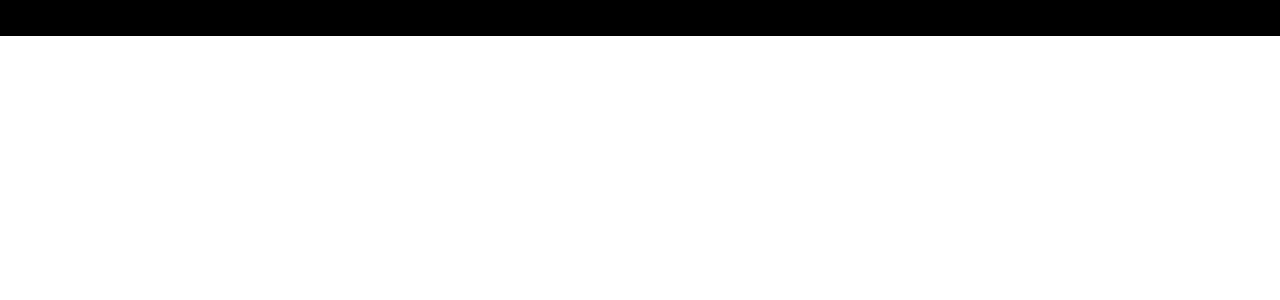
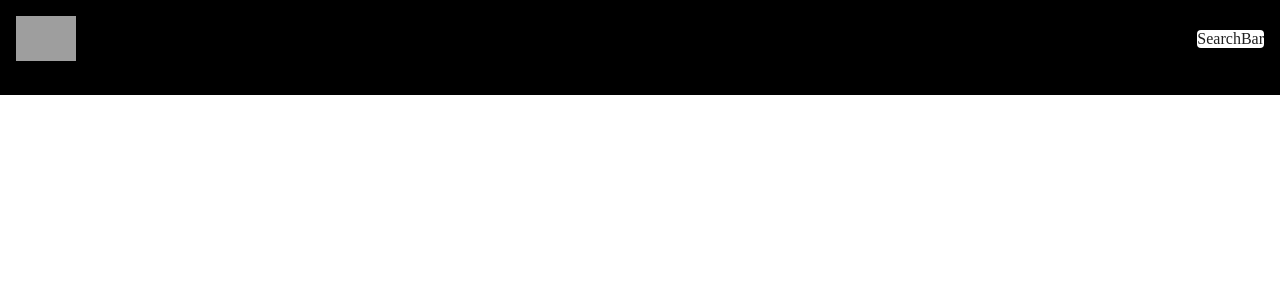
Before and after one commit to Khash90/Youtube-Clone, a React (Create React App) app: page / in a window 1280 px wide. Shown: the top 300 px of the page. Built offline with nearby package versions, Linux system fonts and the light colour scheme; grey boxes are pictures that could not be loaded.

Commit message:
logo added , fixin navbar and searchbar

```diff
--- a/src/components/Navbar.jsx
+++ b/src/components/Navbar.jsx
@@ -1,9 +1,30 @@
-import React from 'react'
+import { Stack } from '@mui/material';
+import { Link } from 'react-router-dom';
 
-const Navbar = () => {
-  return (
-    <div>Navbar</div>
+import {logo} from '../utils/constants.js'
+import SearchBar from './SearchBar.jsx';
+
+const Navbar = () => (
+    <Stack
+    direction='row'
+    alignItems='center'
+    p={2}
+    sx={{
+      position: 'sticky',
+      background: '#000' ,
+      top: 0 ,
+      justifyContent: 'space-between'}}>
+
+      <Link to='/' style={{ display: 'flex', alignItems: 'center' }}>
+
+        <img src={logo} alt='logo' height={45} />
+
+      </Link>
+
+      <SearchBar />
+
+    </Stack>
   )
-}
+
 
 export default Navbar
--- /dev/null
+++ b/src/components/SearchBar.jsx
@@ -0,0 +1,12 @@
+import { useState } from "react";
+import { useNavigate } from "react-router-dom";
+import {Paper , IconButton} from '@mui/material';
+import { SearcIcon } from '@mui/icons-material';
+
+const SearchBar = () => {
+  return (
+    <Paper>SearchBar</Paper>
+  )
+}
+
+export default SearchBar
--- a/src/index.css
+++ b/src/index.css
@@ -1,8 +1,3 @@
-@tailwind base;
-@tailwind components;
-@tailwind utilities;
-
-
 html,
 body {
   margin: 0;
@@ -12,44 +7,82 @@
 
 a {
   text-decoration: none;
-  color: black
-}
-/* Active Navigation Link */
-.active {
-  @apply text-cyan-500;
+  color: black;
 }
 
-.active svg {
-  @apply text-cyan-500;
+::-webkit-scrollbar {
+  width: 0px;
+  height: 5px;
 }
 
-.bar:nth-child(2) {
-  animation-delay: 0.2s;
-}
-.bar:nth-child(3) {
-  animation-delay: 0.4s;
-}
-.bar:nth-child(4) {
-  animation-delay: 0.6s;
-}
-.bar:nth-child(5) {
-  animation-delay: 0.8s;
-}
-.bar:nth-child(6) {
-  animation-delay: 1s;
+::-webkit-scrollbar-thumb {
+  background-color: rgb(114, 113, 113);
+  border-radius: 10px;
+  height: 200px;
 }
 
-.smooth-transition {
-  transition: all 0.3s ease-in-out;
+::-webkit-scrollbar-track {
+  background-color: transparent;
 }
 
-/* Hide scrollbar for Chrome, Safari and Opera */
-.hide-scrollbar::-webkit-scrollbar {
-  display: none;
+.category-btn:hover {
+  background-color: #FC1503 !important;
+  color: white !important;
 }
 
-/* Hide scrollbar for IE, Edge and Firefox */
-.hide-scrollbar {
-  -ms-overflow-style: none; /* IE and Edge */
-  scrollbar-width: none; /* Firefox */
+.category-btn:hover span{
+  color: white !important;
 }
+
+.react-player {
+  height: 77vh !important;
+  width: 100% !important;
+}
+
+.search-bar{
+  border:none;
+  outline:none;
+  width:350px;
+}
+
+.category-btn{
+  font-weight: bold !important;
+  text-transform: capitalize;
+  display: flex;
+  align-items: center;
+  justify-content: start;
+  cursor:pointer;
+  background: transparent;
+  outline: none;
+  border: none;
+
+  padding: 7px 15px;
+  margin: 10px 0px;
+  border-radius: 20px;
+  transition: all 0.3s ease;
+}
+
+@media screen and (max-width: 900px) {
+  .category-btn{
+    margin: 10px;
+  }
+}
+
+@media screen and (max-width:800px){
+  .copyright{
+    display:none !important;
+  }
+}
+
+@media screen and (max-width: 600px) {
+  .scroll-horizontal {
+    overflow: auto !important;
+  }
+
+  .react-player {
+    height: 45vh !important;
+  }
+  .search-bar{
+    width:200px;
+  }
+}
--- /dev/null
+++ b/src/utils/constants.js
@@ -0,0 +1,42 @@
+import MusicNoteIcon from '@mui/icons-material/MusicNote';
+import HomeIcon from '@mui/icons-material/Home';
+import CodeIcon from '@mui/icons-material/Code';
+import OndemandVideoIcon from '@mui/icons-material/OndemandVideo';
+import SportsEsportsIcon from '@mui/icons-material/SportsEsports';
+import LiveTvIcon from '@mui/icons-material/LiveTv';
+import SchoolIcon from '@mui/icons-material/School';
+import FaceRetouchingNaturalIcon from '@mui/icons-material/FaceRetouchingNatural';
+import CheckroomIcon from '@mui/icons-material/Checkroom';
+import GraphicEqIcon from '@mui/icons-material/GraphicEq';
+import TheaterComedyIcon from '@mui/icons-material/TheaterComedy';
+import FitnessCenterIcon from '@mui/icons-material/FitnessCenter';
+import DeveloperModeIcon from '@mui/icons-material/DeveloperMode';
+
+export const logo = 'https://i.ibb.co/s9Qys2j/logo.png';
+
+export const categories = [
+  { name: 'New', icon: <HomeIcon />, },
+  { name: 'JS Mastery', icon: <CodeIcon />, },
+  { name: 'Coding', icon: <CodeIcon />, },
+  { name: 'ReactJS', icon: <CodeIcon />, },
+  { name: 'NextJS', icon: <CodeIcon />, },
+  { name: 'Music', icon: <MusicNoteIcon /> },
+  { name: 'Education', icon: <SchoolIcon />, },
+  { name: 'Podcast', icon: <GraphicEqIcon />, },
+  { name: 'Movie', icon: <OndemandVideoIcon />, },
+  { name: 'Gaming', icon: <SportsEsportsIcon />, },
+  { name: 'Live', icon: <LiveTvIcon />, },
+  { name: 'Sport', icon: <FitnessCenterIcon />, },
+  { name: 'Fashion', icon: <CheckroomIcon />, },
+  { name: 'Beauty', icon: <FaceRetouchingNaturalIcon />, },
+  { name: 'Comedy', icon: <TheaterComedyIcon />, },
+  { name: 'Gym', icon: <FitnessCenterIcon />, },
+  { name: 'Crypto', icon: <DeveloperModeIcon />, },
+];
+
+export const demoThumbnailUrl = 'https://i.ibb.co/G2L2Gwp/API-Course.png';
+export const demoChannelUrl = '/channel/UCmXmlB4-HJytD7wek0Uo97A';
+export const demoVideoUrl = '/video/GDa8kZLNhJ4';
+export const demoChannelTitle = 'JavaScript Mastery';
+export const demoVideoTitle = 'Build and Deploy 5 JavaScript & React API Projects in 10 Hours - Full Course | RapidAPI';
+export const demoProfilePicture = 'http://dergipark.org.tr/assets/app/images/buddy_sample.png'
```
Also changed, not shown: src/components/index.js (+6 -5 lines).
